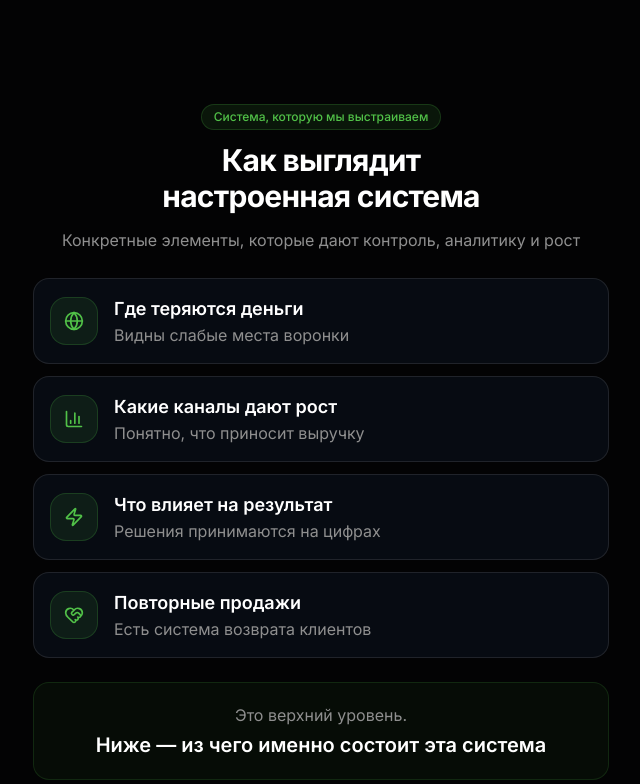
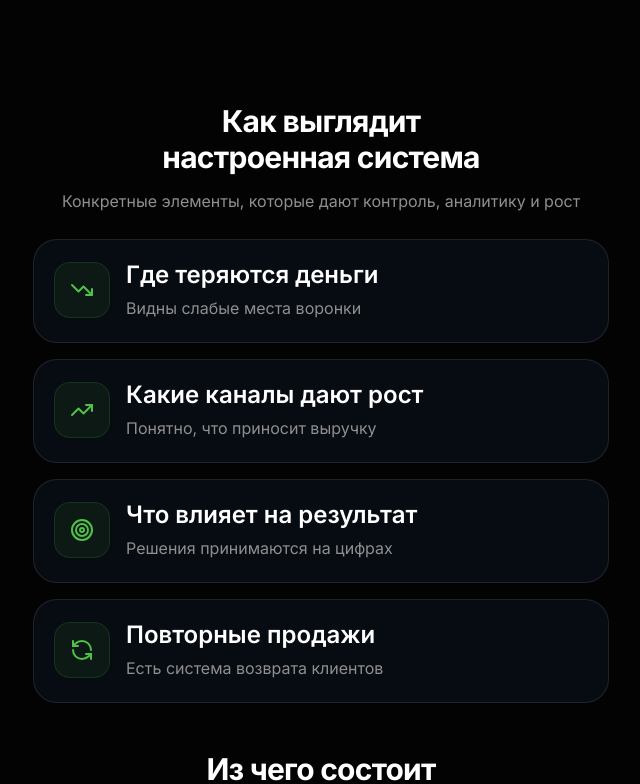
Before and after one commit to proskresult/bkmz-miniapp, a Next.js app: page / in a window 1280 px wide. Shown: the part 1576-2360 px from the top of the page, without its empty margins (319-959 px from the left). Built offline with nearby package versions, Linux system fonts and the light colour scheme.

Commit message:
Update system-results.tsx

```diff
--- a/components/landing/system-results.tsx
+++ b/components/landing/system-results.tsx
@@ -10,6 +10,10 @@ import {
   Zap,
   Shield,
   Check,
+  TrendingDown,
+  TrendingUp,
+  Target,
+  RefreshCcw,
 } from "lucide-react"
 
 const systemModules = [
@@ -97,6 +101,29 @@ const systemModules = [
   },
 ]
 
+const topLevelItems = [
+  {
+    title: "Где теряются деньги",
+    text: "Видны слабые места воронки",
+    icon: TrendingDown,
+  },
+  {
+    title: "Какие каналы дают рост",
+    text: "Понятно, что приносит выручку",
+    icon: TrendingUp,
+  },
+  {
+    title: "Что влияет на результат",
+    text: "Решения принимаются на цифрах",
+    icon: Target,
+  },
+  {
+    title: "Повторные продажи",
+    text: "Есть система возврата клиентов",
+    icon: RefreshCcw,
+  },
+]
+
 export function SystemResults() {
   const [openIndex, setOpenIndex] = useState<number | null>(null)
 
@@ -104,10 +131,6 @@ export function SystemResults() {
     <section id="system-results" className="px-4 py-14">
       <div className="mx-auto max-w-xl">
         <div className="mb-6 text-center">
-          <div className="mb-3 inline-flex rounded-full border border-primary/20 bg-primary/10 px-3 py-1 text-xs font-medium text-primary">
-            Система, которую мы выстраиваем
-          </div>
-
           <h2 className="text-3xl font-bold tracking-tight text-white">
             Как выглядит
             <br />
@@ -119,74 +142,39 @@ export function SystemResults() {
           </p>
         </div>
 
-        <div className="mb-6 space-y-3">
-          <div className="rounded-2xl border border-white/10 bg-[#070b12] px-4 py-4">
-            <div className="flex items-start gap-4">
-              <div className="mt-0.5 flex h-12 w-12 items-center justify-center rounded-2xl border border-primary/20 bg-primary/10">
-                <Globe className="h-5 w-5 text-primary" />
-              </div>
-              <div>
-                <div className="text-lg font-semibold text-white">Где теряются деньги</div>
-                <div className="text-base text-muted-foreground">
-                  Видны слабые места воронки
+        <div className="mb-12 space-y-4">
+          {topLevelItems.map((item) => {
+            const Icon = item.icon
+
+            return (
+              <div
+                key={item.title}
+                className="rounded-3xl border border-white/10 bg-[#070b12] px-5 py-5"
+              >
+                <div className="flex items-start gap-4">
+                  <div className="mt-0.5 flex h-14 w-14 shrink-0 items-center justify-center rounded-2xl border border-primary/15 bg-primary/8">
+                    <Icon className="h-6 w-6 text-primary" />
+                  </div>
+
+                  <div>
+                    <div className="text-2xl font-semibold leading-tight text-white">
+                      {item.title}
+                    </div>
+                    <div className="mt-1 text-base leading-7 text-muted-foreground">
+                      {item.text}
+                    </div>
+                  </div>
                 </div>
               </div>
-            </div>
-          </div>
-
-          <div className="rounded-2xl border border-white/10 bg-[#070b12] px-4 py-4">
-            <div className="flex items-start gap-4">
-              <div className="mt-0.5 flex h-12 w-12 items-center justify-center rounded-2xl border border-primary/20 bg-primary/10">
-                <BarChart3 className="h-5 w-5 text-primary" />
-              </div>
-              <div>
-                <div className="text-lg font-semibold text-white">Какие каналы дают рост</div>
-                <div className="text-base text-muted-foreground">
-                  Понятно, что приносит выручку
-                </div>
-              </div>
-            </div>
-          </div>
-
-          <div className="rounded-2xl border border-white/10 bg-[#070b12] px-4 py-4">
-            <div className="flex items-start gap-4">
-              <div className="mt-0.5 flex h-12 w-12 items-center justify-center rounded-2xl border border-primary/20 bg-primary/10">
-                <Zap className="h-5 w-5 text-primary" />
-              </div>
-              <div>
-                <div className="text-lg font-semibold text-white">Что влияет на результат</div>
-                <div className="text-base text-muted-foreground">
-                  Решения принимаются на цифрах
-                </div>
-              </div>
-            </div>
-          </div>
-
-          <div className="rounded-2xl border border-white/10 bg-[#070b12] px-4 py-4">
-            <div className="flex items-start gap-4">
-              <div className="mt-0.5 flex h-12 w-12 items-center justify-center rounded-2xl border border-primary/20 bg-primary/10">
-                <HeartHandshake className="h-5 w-5 text-primary" />
-              </div>
-              <div>
-                <div className="text-lg font-semibold text-white">Повторные продажи</div>
-                <div className="text-base text-muted-foreground">
-                  Есть система возврата клиентов
-                </div>
-              </div>
-            </div>
-          </div>
-        </div>
-
-        <div className="mb-12 rounded-2xl border border-primary/15 bg-primary/5 px-5 py-5 text-center">
-          <div className="text-base text-muted-foreground">Это верхний уровень.</div>
-          <div className="mt-1 text-xl font-semibold text-white">
-            Ниже — из чего именно состоит эта система
-          </div>
+            )
+          })}
         </div>
 
         <div className="mb-6 text-center">
           <h3 className="text-3xl font-bold tracking-tight text-white">
-            Из чего состоит система
+            Из чего состоит
+            <br />
+            система
           </h3>
           <p className="mt-3 text-base leading-7 text-muted-foreground">
             Базовая структура, которую мы внедряем или передаём
```
